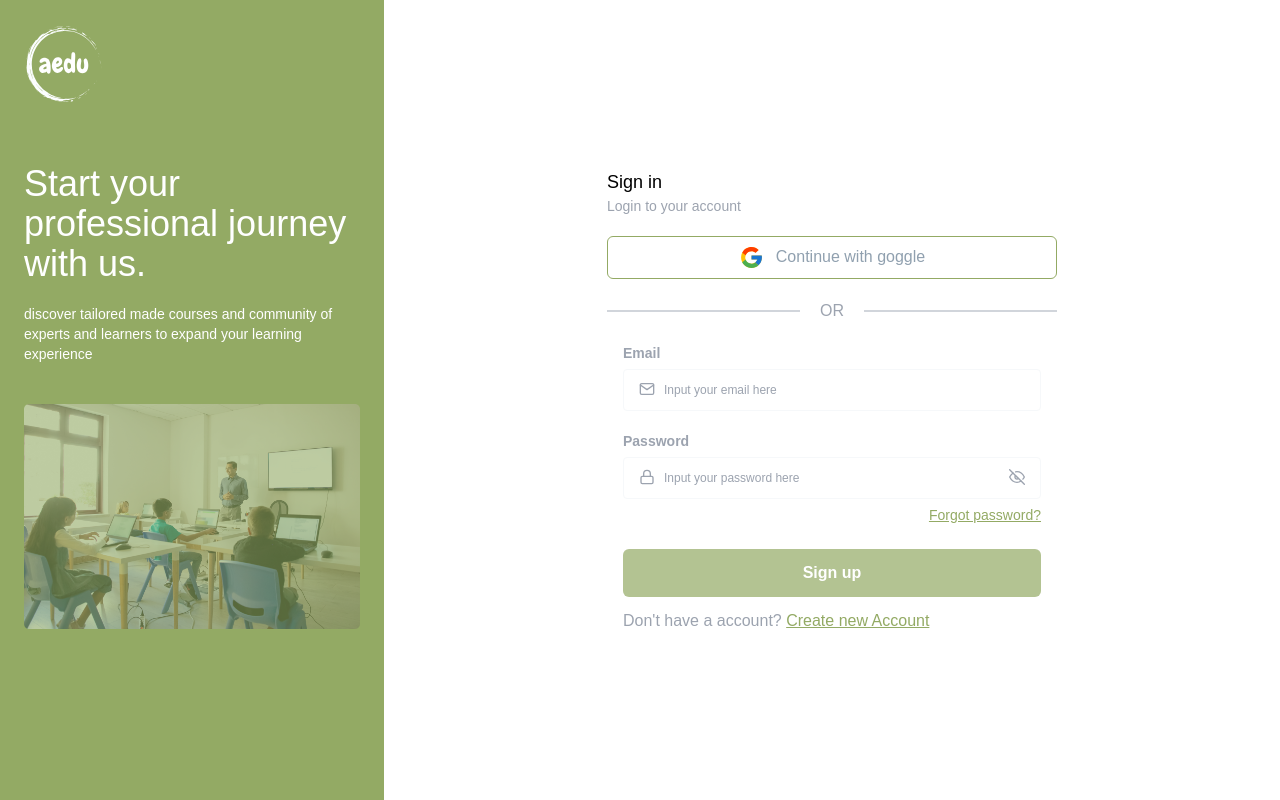
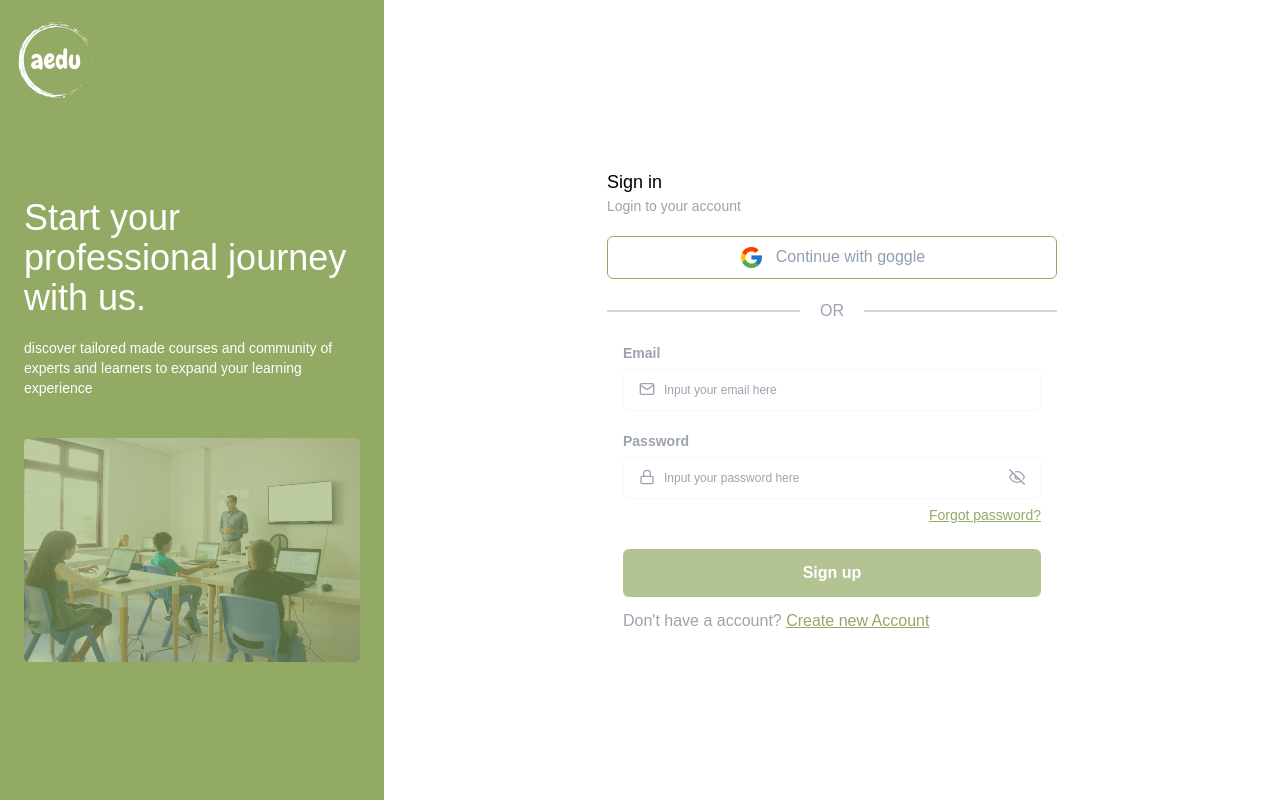
Before and after one commit to AmienulRana/aeduweb, a Next.js app: page / in a window 1280 px wide. Built offline with nearby package versions, Linux system fonts and the light colour scheme; no server answers.

Commit message:
create responsive in sidebar

```diff
--- a/src/components/layout/auth.tsx
+++ b/src/components/layout/auth.tsx
@@ -21,18 +21,22 @@ export default function AuthLayout({
   }
   return (
     <div className="flex min-h-screen">
-      <div className="w-[30%] hidden md:block py-6 max-w-[600px] text-white min-h-screen px-6 bg-primary">
+      <div className="lg:w-[30%] md:w-[35%] relative md:block hidden justify-center py-6 max-w-[600px] text-white min-h-screen px-6 bg-primary">
         <Image
           src="/aedu-white.svg"
           alt="logo aedu white"
           width={80}
           height={80}
+          className="absolute top-5 left-4"
         />
-        <div className="mt-[60px] mb-10">
-          <h1 className="text-4xl">Start your professional journey with us.</h1>
+        <div className="md:flex flex-col justify-center h-full">
+          <div className="lg:mt-[60px] mb-10">
+            <h1 className="text-4xl">
+              Start your professional journey with us.
+            </h1>
             <p className="text-sm mt-5">
-            discover tailored made courses and community of experts and learners
-            to expand your learning experience
+              discover tailored made courses and community of experts and
+              learners to expand your learning experience
             </p>
           </div>
 
@@ -45,6 +49,7 @@ export default function AuthLayout({
               style={{ width: "100%" }}
             />
             <span className="block absolute opacity-60 top-0 left-0 w-full h-full bg-primary" />
+          </div>
         </div>
       </div>
       <div className="flex-1 flex justify-center items-center">
```
Lines whose indentation alone changed are shown as unchanged.
